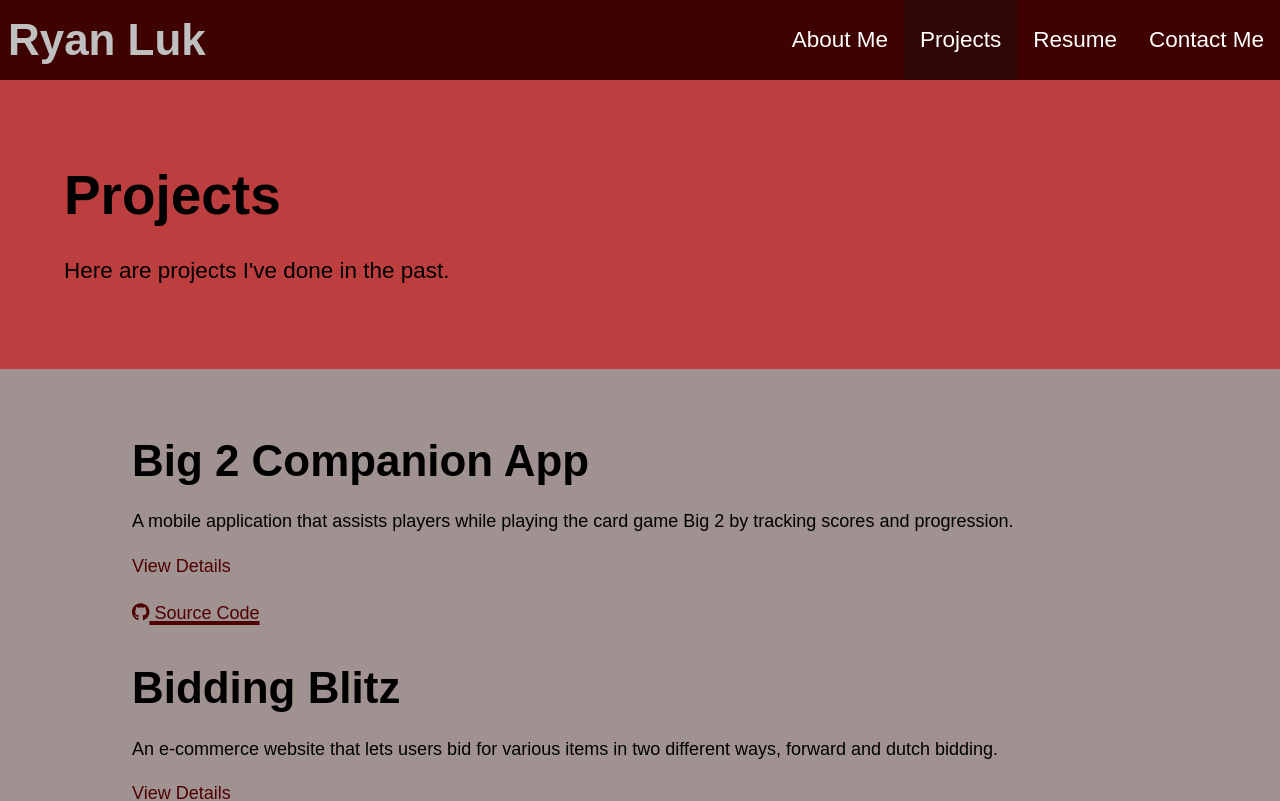
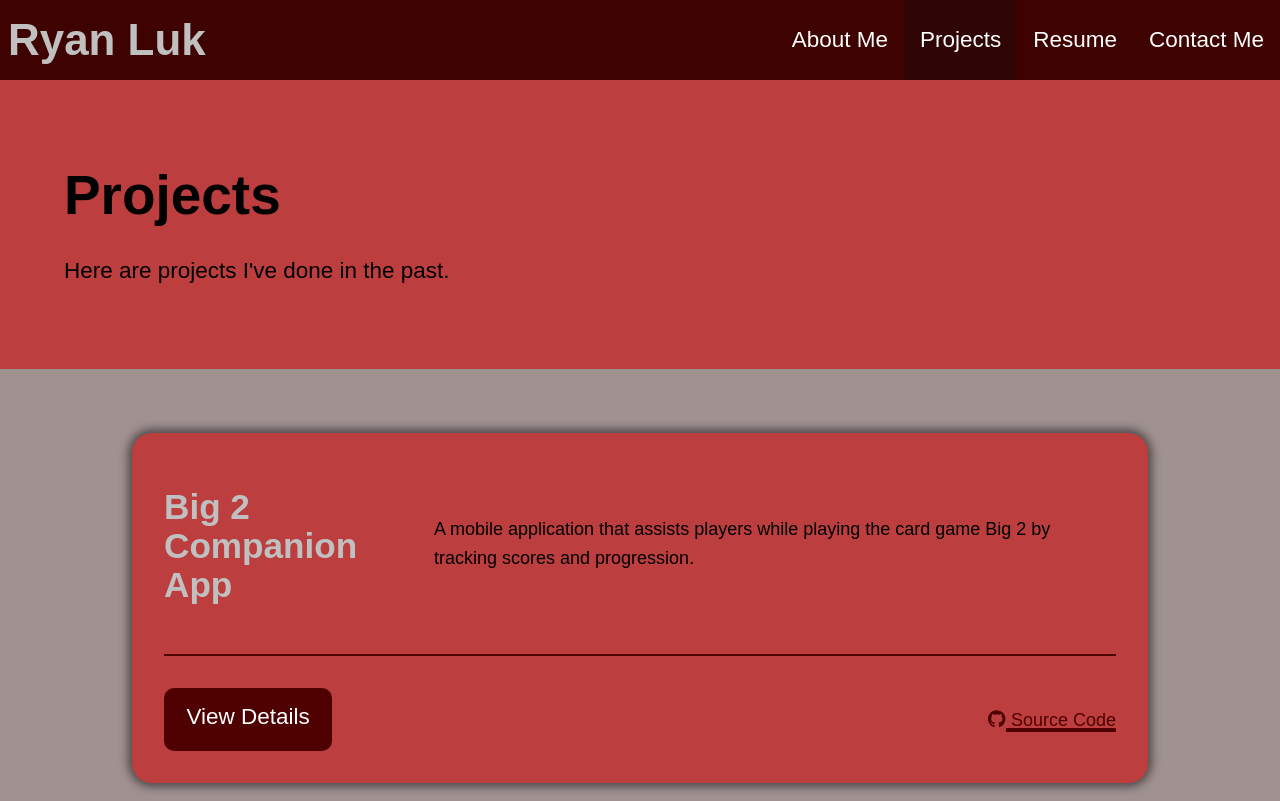
Before and after one commit to luk-ryan/luk-ryan.github.io, a React (Vite) app: page /projects in a window 1280 px wide. Shown: the top 801 px of the page. Built offline with nearby package versions, Linux system fonts and the light colour scheme.

Commit message:
Finished project card styles (renamed to more general info-card styles to combine both job and project card styles)

```diff
--- a/src/components/JobCard.jsx
+++ b/src/components/JobCard.jsx
@@ -10,16 +10,16 @@ const JobCard = ({
   summary,
 }) => {
   return (
-    <div className="info-card-background job-card">
+    <div className="info-card job-card">
       <div className="job-card-header">
-        <div className="job-information">
+        <div>
           <h1>{title}</h1>
           <h2>
             <TextLink href={companyLink}>{companyText}</TextLink>
           </h2>
           <h3>{duration}</h3>
         </div>
-        <div className="job-description">
+        <div>
           <p>{description}</p>
         </div>
       </div>
--- a/src/pages/projects/ProjectCard.jsx
+++ b/src/components/ProjectCard.jsx
@@ -5,12 +5,12 @@ import { faGithub } from "@fortawesome/free-brands-svg-icons";
 
 const ProjectCard = ({ name, description, link, githubLink }) => {
   return (
-    <div className="project-card">
-      <div className="project-header">
-        <h2>{name}</h2>
+    <div className="info-card project-card">
+      <div className="project-card-header">
+        <h1>{name}</h1>
         <p>{description}</p>
       </div>
-      <div className="project-links">
+      <div className="project-card-links">
         <Link className="button-link" to={link}>
           View Details
         </Link>
--- a/src/pages/about-me/Education.jsx
+++ b/src/pages/about-me/Education.jsx
@@ -47,7 +47,7 @@ const Education = () => {
           topics I've learned."
       />
 
-      <div className="wrapper" style={{ marginBottom: 0 }}>
+      <div className="wrapper">
         <p>
           I am currently in my last year of studying Computer Science at York
           University. One of the most satisfying things for me is when I am able
@@ -57,7 +57,7 @@ const Education = () => {
       </div>
 
       <div className="wide-wrapper">
-        <div className="card-link-wrapper" style={{ margin: 0 }}>
+        <div className="card-link-wrapper margin-block-reset">
           <CardLink
             title="EECS 4443"
             description="Mobile User Interfaces"
--- a/src/pages/about-me/Hobbies.jsx
+++ b/src/pages/about-me/Hobbies.jsx
@@ -10,7 +10,7 @@ const Hobbies = () => {
         description="I really enjoy learning new things in general. Here, you can see all
           of my main hobbies and interests outside of programming."
       />
-      <div className="card-wrapper">
+      <div className="card-link-wrapper">
         <CardLink
           title="Piano"
           description="Click here to learn more about my piano journey."
--- a/src/pages/projects/Projects.jsx
+++ b/src/pages/projects/Projects.jsx
@@ -1,6 +1,7 @@
 import React from "react";
-import ProjectCard from "./ProjectCard";
+
 import Header from "../../components/Header";
+import ProjectCard from "../../components/ProjectCard";
 
 const Projects = () => {
   const projects = [
@@ -44,7 +45,7 @@ const Projects = () => {
         description="Here are projects I've done in the past."
       />
 
-      <div className="wrapper">
+      <div className="wrapper info-card-list">
         {projects.map((project) => (
           <ProjectCard
             key={project.id}
--- a/src/pages/resume/Resume.jsx
+++ b/src/pages/resume/Resume.jsx
@@ -31,8 +31,10 @@ const Resume = () => {
       />
 
       <div className="wrapper">
-        <JobCard {...jobs[0]} />
-        <div className="text-center">
+        <div className="info-card-list">
+          <JobCard {...jobs[0]} />
+        </div>
+        <div className="text-center margin-block-2">
           <h1>My Resume</h1>
           <a
             href="/resume_software_developer.pdf"
--- a/src/styles/base/base.css
+++ b/src/styles/base/base.css
@@ -93,10 +93,6 @@ button:hover {
 }
 
 /* Utility classes */
-.text-center {
-  text-align: center;
-}
-
 .wrapper {
   max-width: 1080px;
   margin: auto;
@@ -106,10 +102,6 @@ button:hover {
 .wide-wrapper {
   max-width: 1620px;
   margin: auto;
-}
-
-.hidden {
-  display: none !important;
 }
 
 /* base.css */
--- /dev/null
+++ b/src/styles/components/button.css
@@ -0,0 +1,14 @@
+.button-link {
+  padding: 0.5em 1em;
+  background-color: var(--color-accent);
+  color: var(--color-text-inverse);
+  border: none;
+  border-radius: 10px;
+  font-size: var(--font-size-300);
+  transition: background-color 0.3s ease;
+}
+
+.button-link:hover {
+  background-color: var(--color-accent-hover);
+  color: var(--color-text-inverse);
+}
--- a/src/styles/components/info-card.css
+++ b/src/styles/components/info-card.css
@@ -1,14 +1,23 @@
-.info-card-background {
+.info-card-list {
+  display: flex;
+  flex-direction: column;
+  gap: 3rem;
+  margin-block: 2rem;
+}
+
+.info-card {
   background-color: var(--color-primary);
   padding: clamp(1rem, 5vw, 2rem);
   border-radius: 20px;
   box-shadow: 0 0 10px 4px rgba(0, 0, 0, 0.5);
 }
 
-.job-card h1 {
+.info-card h1 {
   color: var(--color-text-muted);
   font-size: var(--font-size-500);
 }
+
+/* Job Card Styles */
 
 .job-card h2 {
   color: var(--color-accent);
@@ -36,3 +45,29 @@
     display: block;
   }
 }
+
+/* Project Card Styles */
+.project-card-header {
+  display: flex;
+  align-items: center;
+  gap: 2rem;
+  padding-bottom: 2rem;
+  border-bottom: 2px solid var(--color-accent);
+}
+
+.project-card-header > :nth-child(1) {
+  flex: 0 0 25%;
+}
+
+.project-card-links {
+  display: flex;
+  justify-content: space-between;
+  margin-top: 2rem;
+}
+
+@media (max-width: 800px) {
+  .project-card-header {
+    display: block;
+    padding-bottom: 1rem;
+  }
+}
--- a/src/styles/index.css
+++ b/src/styles/index.css
@@ -10,6 +10,7 @@
 @import "./components/info-card.css";
 @import "./components/cardlink.css";
 @import "./components/textlink.css";
-@import "./components/buttonlink.css";
+@import "./components/button.css";
 
 @import "./pages/contact.css";
+@import "./utils/utils.css";
--- /dev/null
+++ b/src/styles/utils/utils.css
@@ -0,0 +1,15 @@
+.hidden {
+  display: none !important;
+}
+
+.text-center {
+  text-align: center;
+}
+
+.margin-block-reset {
+  margin-block: 0;
+}
+
+.margin-block-2 {
+  margin-block: 2rem;
+}
```
Also changed, not shown: src/styles/components/buttonlink.css (deleted).
